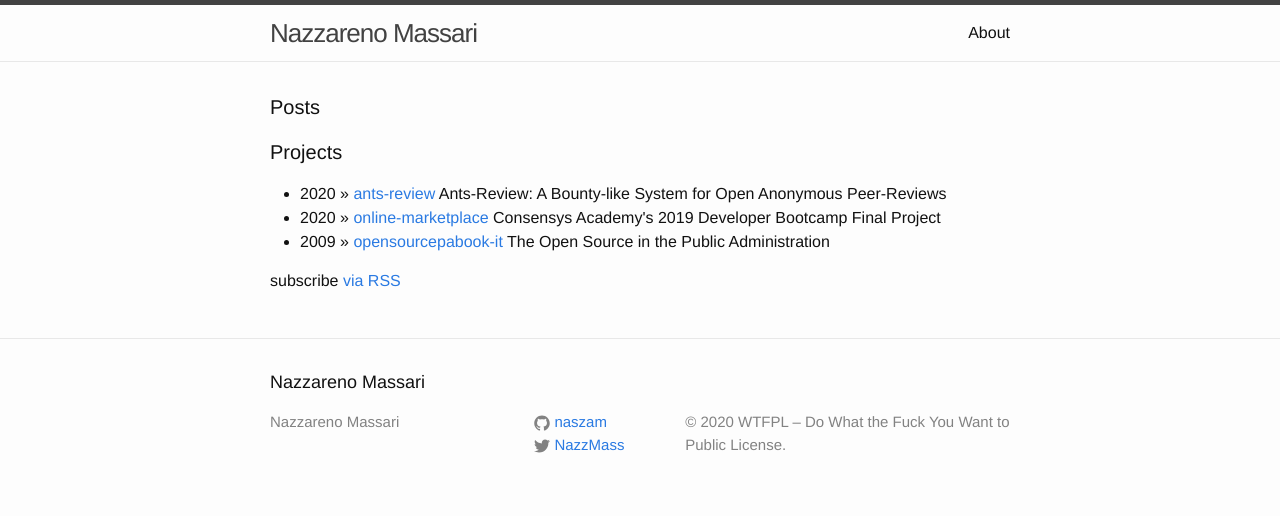
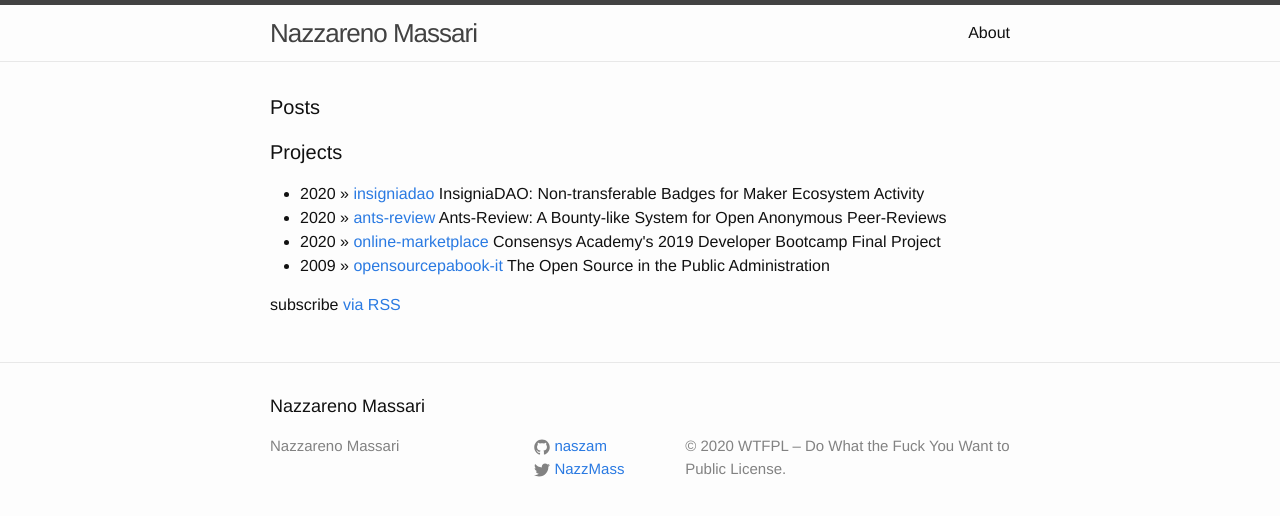
Before and after one commit to naszam/naszam-blog, a Jekyll site: the page built from index.html, in a window 1280 px wide. Shown: the top 516 px of the page. Built offline with Jekyll 4.4.1, drawn with Linux system fonts in a browser that asks for light colours.

Commit message:
Update index.html

```diff
--- a/index.html
+++ b/index.html
@@ -21,6 +21,7 @@
   <h1 class="page-heading">Projects</h1>
 
     <ul class="posts">
+      <li><span>2020</span> &raquo; <a href="https://github.com/naszam/insigniadao">insigniadao</a> InsigniaDAO: Non-transferable Badges for Maker Ecosystem Activity</li>
       <li><span>2020</span> &raquo; <a href="https://github.com/naszam/ants-review">ants-review</a> Ants-Review: A Bounty-like System for Open Anonymous Peer-Reviews</li>
       <li><span>2020</span> &raquo; <a href="https://github.com/naszam/online-marketplace">online-marketplace</a> Consensys Academy's 2019 Developer Bootcamp Final Project</li>
       <li><span>2009</span> &raquo; <a href="https://theopensourcepa.altervista.org/doku.php?id=open_source">opensourcepabook-it</a> The Open Source in the Public Administration</li>
```
